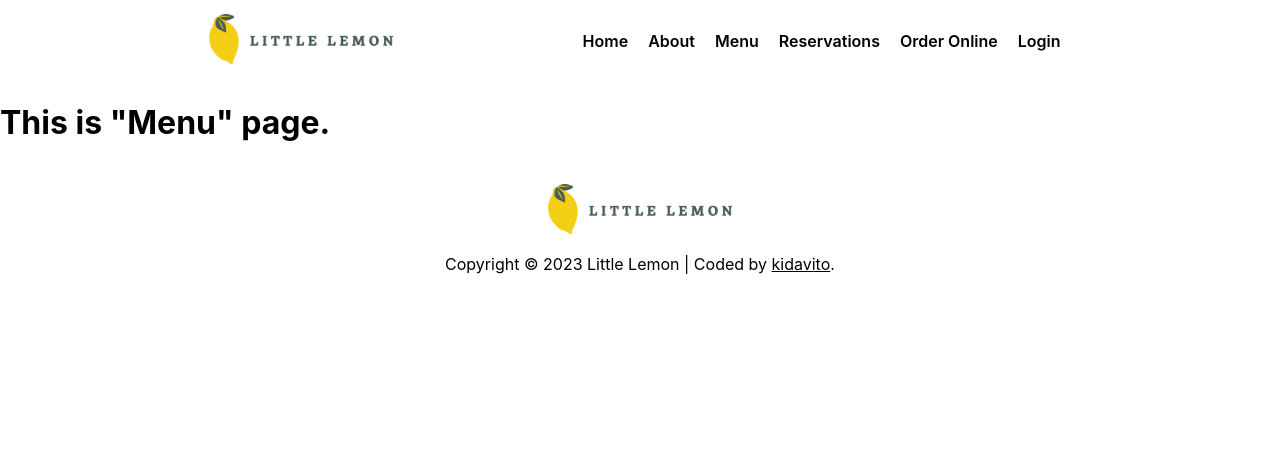
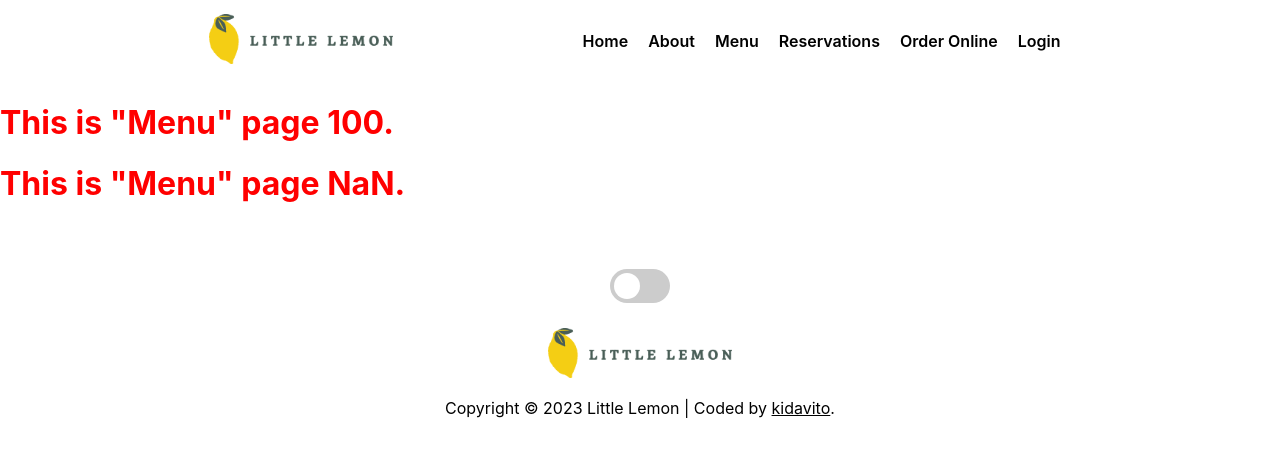
Before and after one commit to kidavito/little-lemon-react-project, a React (Create React App) app: page /menu in a window 1280 px wide. Shown: the top 456 px of the page. Built offline with nearby package versions, Linux system fonts and the light colour scheme.

Commit message:
ThemeToggler added

```diff
--- a/src/components/Footer.css
+++ b/src/components/Footer.css
@@ -10,4 +10,4 @@
 
 #coder {
     color: black;
-  }
+}
--- a/src/components/Footer.js
+++ b/src/components/Footer.js
@@ -1,11 +1,13 @@
-import './Footer.css'
+import './Footer.css';
+import ThemeToggler from './ThemeToggler';
 import footer_logo from '../assets/img/little_lemon_logo.png';
 import { Link } from "react-router-dom";
 
 export default function Footer() {
     return (
-        <footer>
-            <article className='footer-container'>
+        <footer className='footer-container'>
+            <ThemeToggler />
+            <article>
                 <Link to="/">
                     <img src={footer_logo} height={50} alt="Little Lemon Footer Logo" />
                 </Link>
--- /dev/null
+++ b/src/components/ThemeToggler.css
@@ -0,0 +1,53 @@
+.theme-toggler {
+    position: relative;
+    display: inline-block;
+    width: 60px;
+    height: 34px;
+    margin: 25px auto 25px auto;
+}
+
+.theme-toggler > input {
+    opacity: 0;
+    width: 0;
+    height: 0;
+}
+
+.theme-toggler-slider {
+    position: absolute;
+    cursor: pointer;
+    top: 0;
+    left: 0;
+    right: 0;
+    bottom: 0;
+    background-color: #ccc;
+    -webkit-transition: .4s;
+    transition: .4s;
+    border-radius: 34px;
+}
+
+.theme-toggler-slider:before {
+    position: absolute;
+    content: "";
+    height: 26px;
+    width: 26px;
+    left: 4px;
+    bottom: 4px;
+    background-color: white;
+    -webkit-transition: .4s;
+    transition: .4s;
+    border-radius: 50%;
+}
+
+input:checked + .theme-toggler-slider {
+    background-color: #495E57;
+}
+
+input:focus + .theme-toggler-slider {
+    box-shadow: 0 0 1px #495E57;
+}
+
+input:checked + .theme-toggler-slider:before {
+    -webkit-transform: translateX(26px);
+    -ms-transform: translateX(26px);
+    transform: translateX(26px);
+}
--- /dev/null
+++ b/src/components/ThemeToggler.js
@@ -0,0 +1,10 @@
+import './ThemeToggler.css'
+
+export default function ThemeToggler() {
+    return (
+        <label className="theme-toggler">
+            <input type="checkbox" />
+            <span className="theme-toggler-slider" />
+        </label>
+    )
+}
--- a/src/pages/Menu.js
+++ b/src/pages/Menu.js
@@ -1,7 +1,14 @@
 export default function Menu() {
+    const style = {
+        color: 'red',
+    }
+    const item = [10]
+    const items = [10, 20, 30]
+
     return (
         <>
-            <h1>This is "Menu" page.</h1>
+            <h1 style={style}>This is "Menu" page {item*10}.</h1>
+            <h1 style={style}>This is "Menu" page {items*10}.</h1>
         </>
-    )
+    );
 }
```
